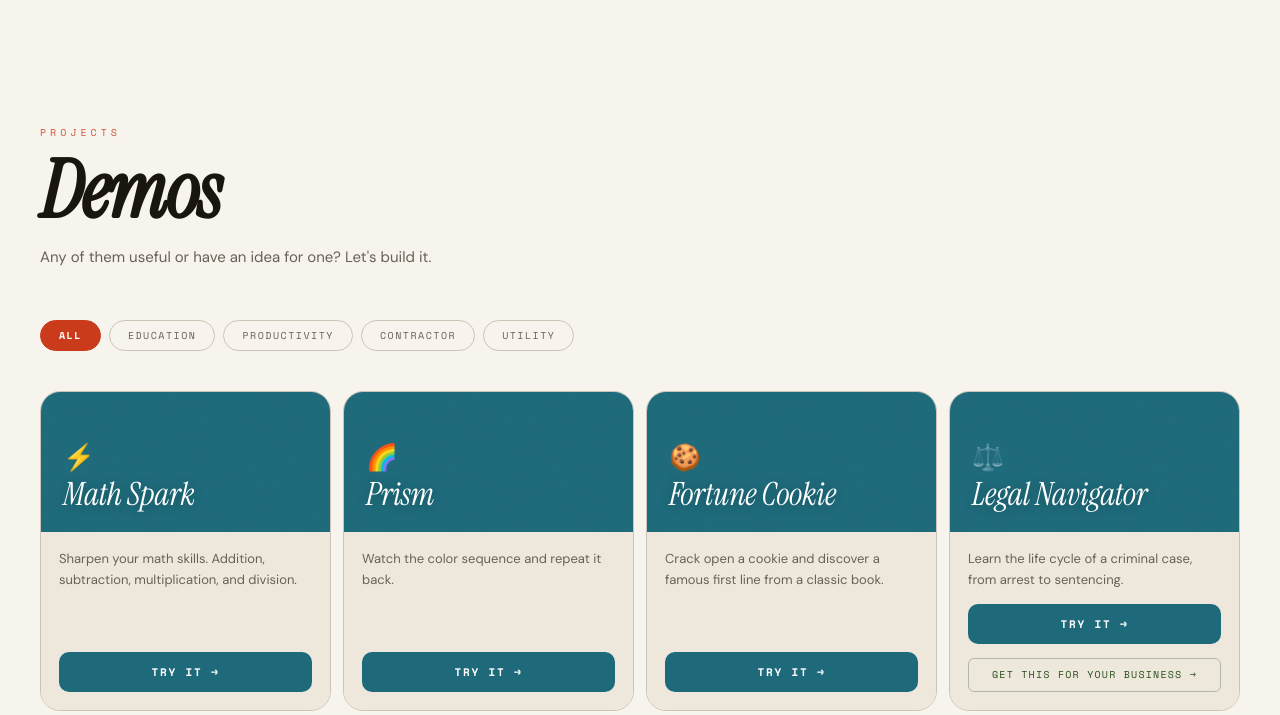
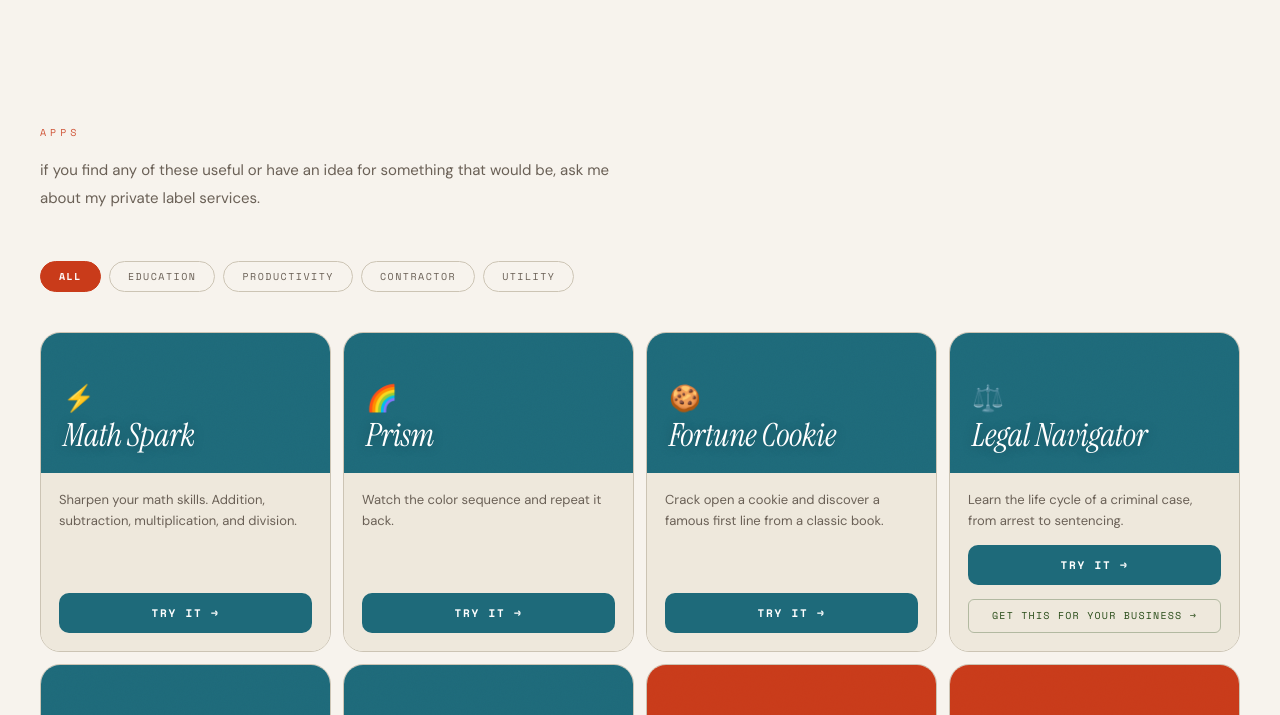
Before and after one commit to shevymeeker/shevymeeker.contact, a plain HTML site: page index.html in a window 1280 px wide. Shown: the part 1029-1744 px from the top of the page. Drawn offline with nearby package versions, Linux system fonts and the light colour scheme.

Commit message:
Revise project section and call-to-action text
Updated section headings and call-to-action text for clarity.

```diff
--- a/index.html
+++ b/index.html
@@ -749,15 +749,15 @@ footer {
 
 <!-- ── Apps ───────────────────────────────────────────────── -->
 <section class="sec fade" id="work" aria-labelledby="work-heading">
-  <p class="sec-eyebrow">Projects</p>
-  <h2 class="sec-h" id="work-heading"> Demos</h2>
-  <p class="sec-sub">Any of them useful or have an idea for one? Let's build it.</p>
+  <p class="sec-eyebrow">apps</p>
+  <h2 class="sec-h" id="work-heading"> </h2>
+  <p class="sec-sub">if you find any of these useful or have an idea for something that would be, ask me about my private label services.</p>
 
   <div class="filter-bar" id="filter-bar" role="group" aria-label="Filter apps by category"></div>
   <div class="app-grid" id="app-grid" role="list"></div>
 
   <div class="cta-block">
-    <div class="cta-block-text"><strong>Don't see what you need?</strong> Tell me what you're trying to do and we'll figure it out together.</div>
+    <div class="cta-block-text"><strong>if you would like to see my entire portfolio, or discuss a potential project</strong> .</div>
     <div class="cta-block-actions">
       <a class="btn btn-ghost" href="sms:2702316442">Text me</a>
 
```
